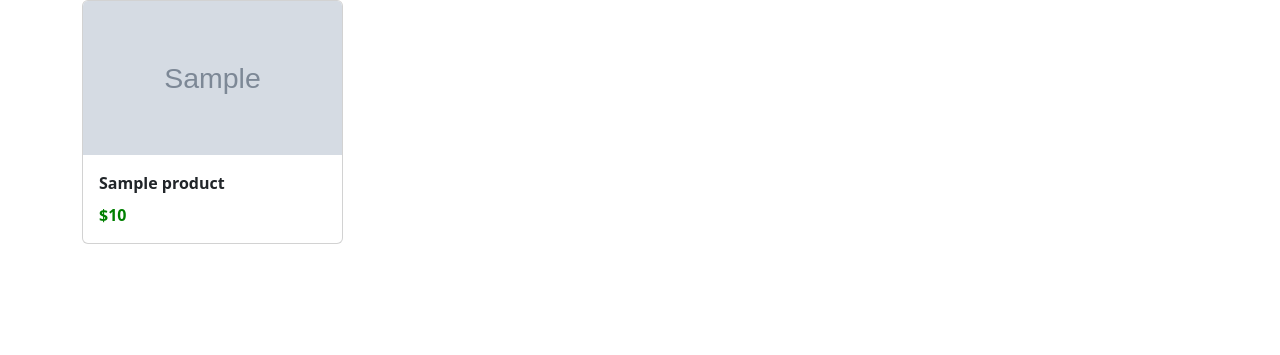
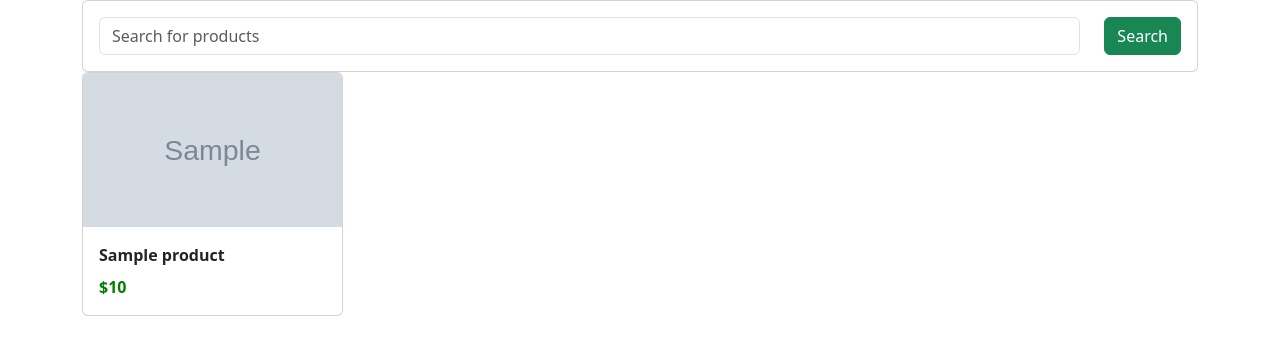
Before and after one commit to SkowronPiotr/ecom, a Django app: template Ecomsite/shop/templates/shop/index.html in a window 1280 px wide. Shown: the top 355 px of the page. Run offline with Django 3.2, Linux system fonts and the light colour scheme; the template is opened without the code that fills it: most values are stand-ins (such as "Sample title", 1, 10 or a date in 2020); grey boxes marked "Sample" are stand-in pictures.

Commit message:
Adding search functionality

```diff
--- a/Ecomsite/shop/templates/shop/index.html
+++ b/Ecomsite/shop/templates/shop/index.html
@@ -10,7 +10,23 @@
     <title>Document</title>
 </head>
 <body>
+    {% comment %} nav bar {% endcomment %}
     <div class="container">
+        <div class="row">
+            <div class="cold-md-12">
+                <form class="card card-sm">
+                    <div class="card-body row no-gutters align-items-center">
+                        <div class="col">
+                            <input type="search" name="item_name" placeholder="Search for products" class="form-control form-control-bordeerless">
+                        </div>
+                        <div class="col-auto">
+                            <button type="submit" class="btn btn-success">Search</button>
+                        </div>
+                    </div>
+                </form>
+            </div>
+        </div>
+
         <div class="row">
             {% for product in product_objects %}
                 <div class="col-md-3">
--- a/Ecomsite/shop/views.py
+++ b/Ecomsite/shop/views.py
@@ -6,6 +6,11 @@ from .models import Product
 
 def index(request):
     product_objects = Product.objects.all()
+
+    item_name = request.GET.get('item_name')
+    if item_name != '' and item_name is not None:
+        product_objects = product_objects.filter(title__icontains=item_name)
+
     return render(request, "shop/index.html", {
         "product_objects": product_objects
     })
```
Also changed, not shown: Ecomsite/db.sqlite3.
